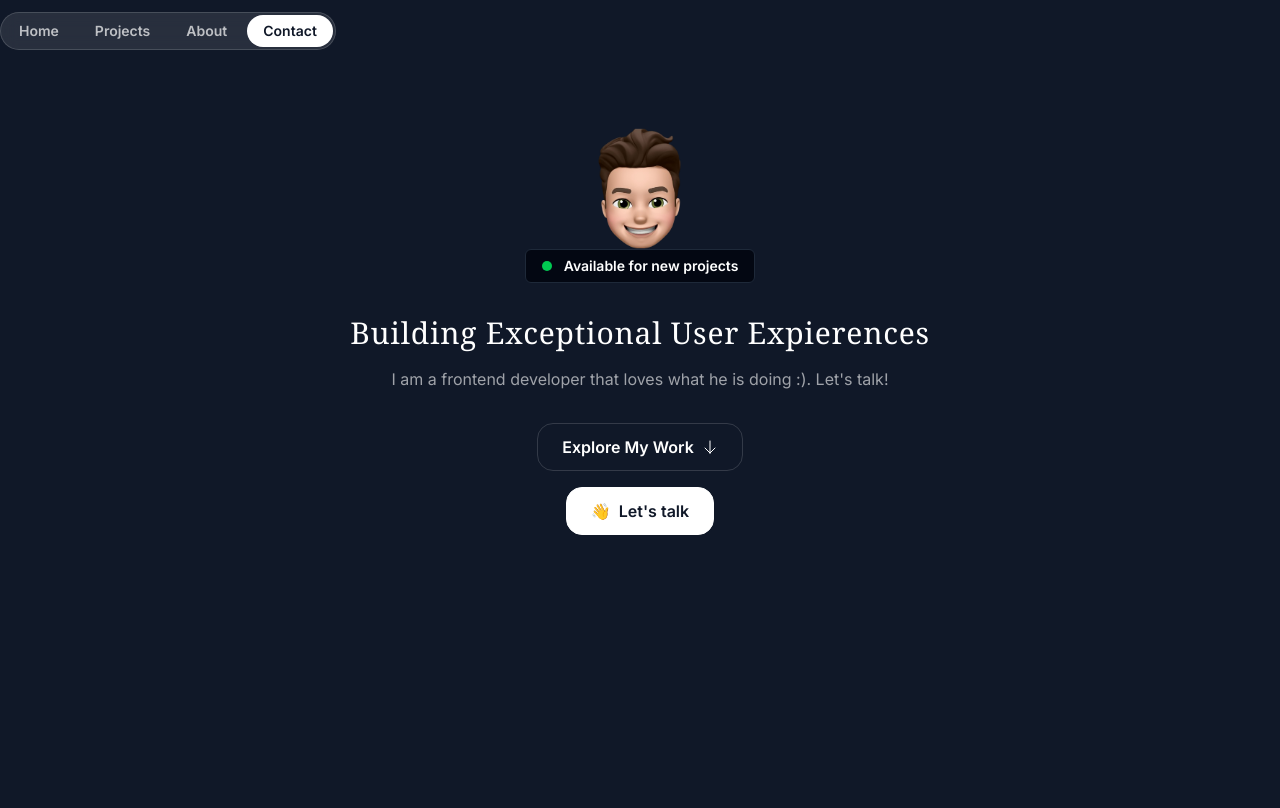
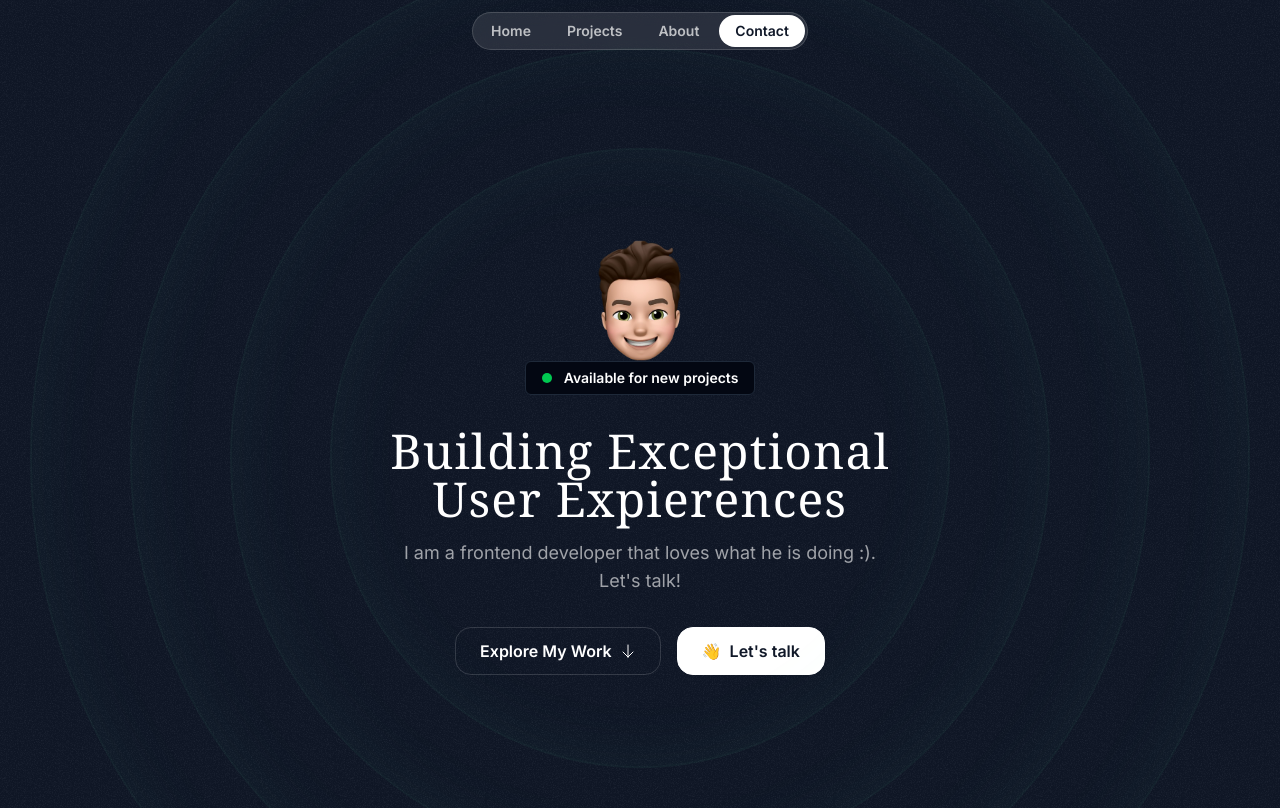
Before and after one commit to reavz7/stepien-portfolio-react, a Next.js app: page / in a window 1280 px wide. Shown: the top 808 px of the page. Built offline with nearby package versions, Linux system fonts and the light colour scheme; a web font is replaced by a local one.

Commit message:
Enhance HeroSection layout and styling; add hero-ring class to globals.css

```diff
--- a/src/app/globals.css
+++ b/src/app/globals.css
@@ -4,4 +4,7 @@
   .nav-item{
     @apply px-4 py-1.5 rounded-full text-white/70 text-sm font-semibold hover:bg-white/10 hover:text-white transition duration-300
   }
+    .hero-ring{
+    @apply absolute inset-0 border-2 top-1/2 left-1/2 -translate-x-1/2 -translate-y-1/2 rounded-full border-emerald-300/5 shadow-[0_0_80px_inset] shadow-emerald-300/5
+  }
 }
--- a/src/app/page.tsx
+++ b/src/app/page.tsx
@@ -1,4 +1,3 @@
-import Image from "next/image";
 import { Header } from "./sections/Header";
 import { HeroSection } from "./sections/Hero";
 
--- a/src/app/sections/Header.tsx
+++ b/src/app/sections/Header.tsx
@@ -1,10 +1,12 @@
 export const Header = () => {
-  return <div className="flex justify-center items-center fixed top-3">
+  return (
+    <div className="flex justify-center items-center fixed top-3 w-full z-50">
       <nav className="flex gap-1 p-0.5 border border-white/15 rounded-full bg-white/10 backdrop-blur">
         <a href="#" className="nav-item">Home</a>
         <a href="#" className="nav-item">Projects</a>
         <a href="#" className="nav-item">About</a>
         <a href="#" className="nav-item bg-white text-gray-900 hover:bg-white/70 hover:text-gray-900">Contact</a>
       </nav>
-  </div>;
+    </div>
+  );
 };
--- a/src/app/sections/Hero.tsx
+++ b/src/app/sections/Hero.tsx
@@ -1,11 +1,21 @@
 import memojiSmile from "../assets/images/memoji smile.png";
 import Image from "next/image";
 import ArrowDown from "../assets/icons/arrow-down.svg";
-
+import grainImage from "../assets/images/grain.jpg";
+import Staricon from "../assets/icons/star.svg";
 export const HeroSection = () => {
   return (
-    <div className="py-32">
-      <div className="container">
+    <div className="py-32 md:py-48 lg:py-60 relative overflow-x-clip">
+      <div
+        className="absolute inset-0 -z-30 opacity-5"
+        style={{ backgroundImage: `url(${grainImage.src})` }}
+      ></div>
+      <div className="hero-ring size-[620px]"></div>
+      <div className="hero-ring size-[820px]"></div>
+      <div className="hero-ring size-[1020px]"></div>
+      <div className="hero-ring size-[1220px]"></div>
+
+      <div className="container mx-auto">
         <div className="flex flex-col items-center">
           <Image
             src={memojiSmile}
@@ -19,11 +29,16 @@
             </div>
           </div>
         </div>
-        <h1 className="font-serif text-3xl text-center mt-8 mb-4 tracking-wide">Building Exceptional User Expierences</h1>
-        <p className="text-center text-white/60">
-          I am a frontend developer that loves what he is doing :). Let's talk!
-        </p>
-        <div className="flex flex-col items-center mt-8 gap-4">
+        <div className="max-w-lg mx-auto">
+          <h1 className="font-serif text-3xl md:text-5xl text-center mt-8 mb-4 tracking-wide">
+            Building Exceptional User Expierences
+          </h1>
+          <p className="text-center text-white/60 md:text-lg">
+            I am a frontend developer that loves what he is doing :). Let's
+            talk!
+          </p>
+        </div>
+        <div className="flex flex-col md:flex-row justify-center items-center mt-8 gap-4">
           <button className="inline-flex items-center gap-2 border border-white/15 px-6 h-12 rounded-2xl">
             <span className="font-semibold">Explore My Work</span>
             <Image
@@ -32,7 +47,7 @@
               className="size-4"
               style={{ filter: "brightness(0) invert(1)" }}
             />
-          </button >
+          </button>
           <button className="inline-flex items-center gap-2 border border-white bg-white text-gray-900 h-12 px-6 rounded-2xl">
             <span>👋</span>
             <span className="font-semibold">Let's talk</span>
```
Lines whose indentation alone changed are shown as unchanged.
